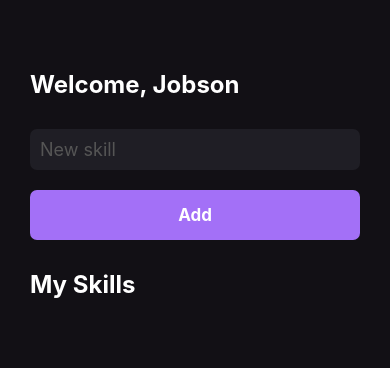
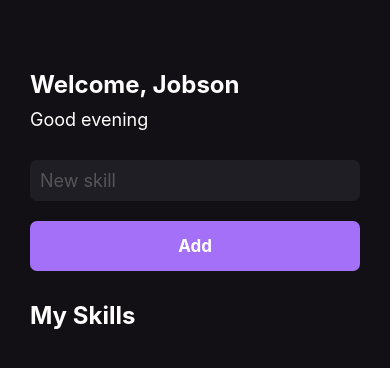
Before and after one commit to jobsonita/rocketseat-ignite-rnative-module1, a React Native app: screen / in a window 390 px wide. Shown: the top 368 px of the page. Built offline with nearby package versions, Linux system fonts and the light colour scheme.

Commit message:
Lesson 02-11
02 - Important concepts
02-11 - Continuing with hooks: useEffect

```diff
--- a/src/pages/Home.js
+++ b/src/pages/Home.js
@@ -1,4 +1,4 @@
-import React, {useState} from 'react';
+import React, {useEffect, useState} from 'react';
 import {
   View,
   Text,
@@ -14,16 +14,32 @@ import {SkillCard} from '../components/SkillCard';
 export function Home() {
   const [newSkill, setNewSkill] = useState('');
   const [mySkills, setMySkills] = useState([]);
+  const [greeting, setGreeting] = useState('');
 
   function handleAddNewSkill() {
     setMySkills(oldState => [...oldState, newSkill]);
     setNewSkill('');
   }
 
+  useEffect(() => {
+    const currentHour = new Date().getHours();
+
+    if (currentHour >= 3 && currentHour < 12) {
+      setGreeting('Good morning');
+    } else if (currentHour >= 12 && currentHour < 18) {
+      setGreeting('Good afternoon');
+    } else if (currentHour >= 18 && currentHour < 22) {
+      setGreeting('Good evening');
+    } else {
+      setGreeting('Good night');
+    }
+  }, []);
+
   return (
     <>
       <View style={styles.container}>
         <Text style={styles.title}>Welcome, Jobson</Text>
+        <Text style={styles.greeting}>{greeting}</Text>
 
         <TextInput
           style={styles.input}
@@ -62,6 +78,12 @@ const styles = StyleSheet.create({
     fontSize: 24,
     fontWeight: 'bold',
   },
+  greeting: {
+    marginTop: 10,
+
+    color: '#fff',
+    fontSize: 18,
+  },
   input: {
     marginTop: 30,
     padding: Platform.OS === 'ios' ? 15 : 10,
```
Also changed, not shown: 1 other file (tests, documents, lock files or other folders).
